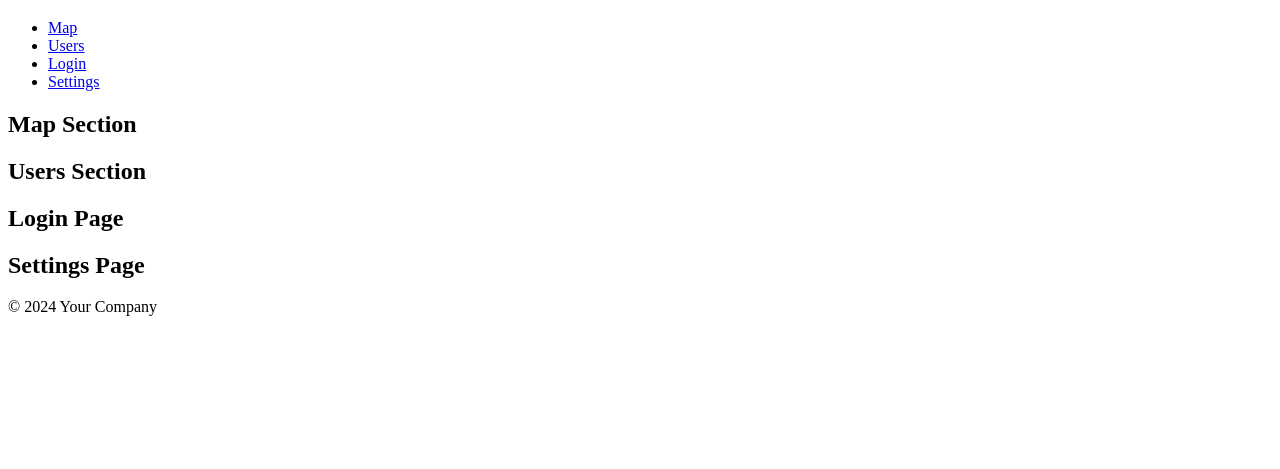
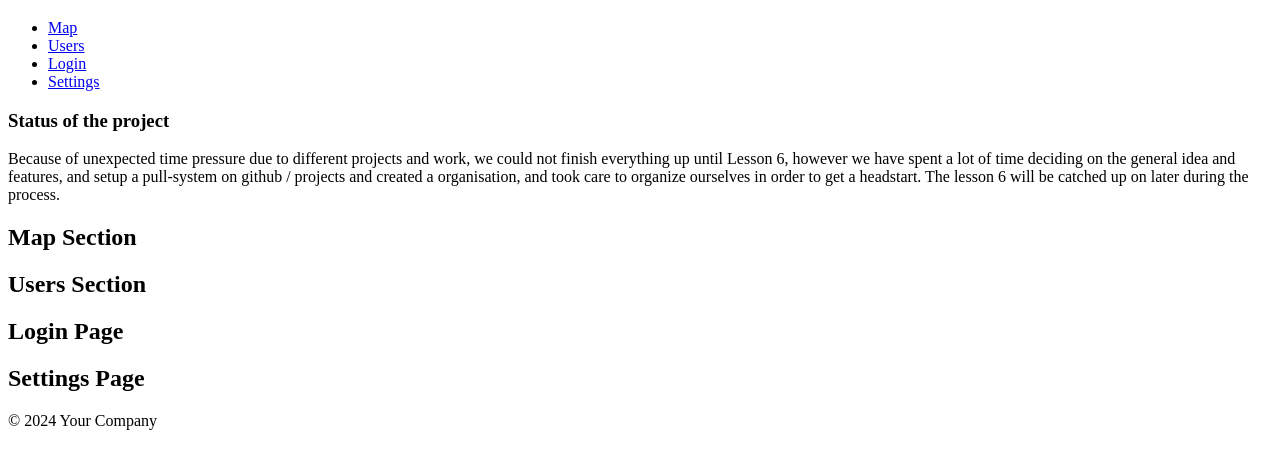
Before and after one commit to awd-team-htw/dishdash, a website: page index.html in a window 1280 px wide. Shown: the part 61-530 px from the top of the page. Drawn offline with Linux system fonts and the light colour scheme.

Commit message:
changed html content

```diff
--- a/index.html
+++ b/index.html
@@ -19,24 +19,29 @@
     </header>
 
     <main>
+        <article>
+            <h3>Status of the project</h3>
+            <p>Because of unexpected time pressure due to different projects and work,
+                we could not finish everything up until Lesson 6, however we have spent a lot of time
+                deciding on the general idea and features, and setup a pull-system on github / projects and created
+                a organisation, and took care to organize ourselves in order to get a headstart.
+                The lesson 6 will be catched up on later during the process.
+            </p>
+        </article>
         <section id="map">
             <h2>Map Section</h2>
-            <!-- Your map content goes here -->
         </section>
 
         <section id="users">
             <h2>Users Section</h2>
-            <!-- Your users content goes here -->
         </section>
 
         <section id="login">
             <h2>Login Page</h2>
-            <!-- Your login content goes here -->
         </section>
 
         <section id="settings">
             <h2>Settings Page</h2>
-            <!-- Your settings content goes here -->
         </section>
     </main>
 
```
